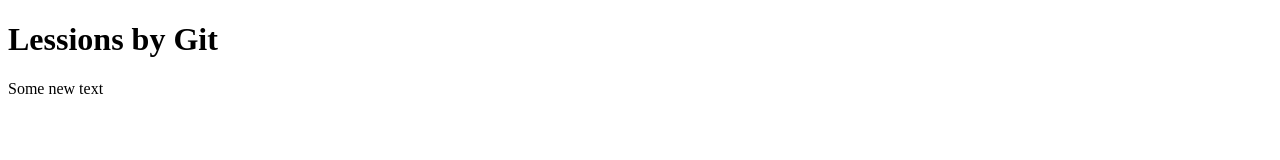
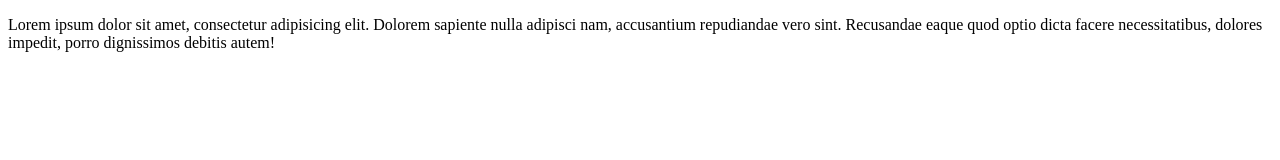
Before and after one commit to vinogradovnikita/site, a plain HTML site: page index.html in a window 1280 px wide. Drawn offline with Linux system fonts and the light colour scheme.

Commit message:
Third Commit

```diff
--- a/index.html
+++ b/index.html
@@ -7,9 +7,7 @@
 </head>
 <body>
 
-	<h1>Lessions by Git</h1>
-
-	<p>Some new text</p>
+	<p>Lorem ipsum dolor sit amet, consectetur adipisicing elit. Dolorem sapiente nulla adipisci nam, accusantium repudiandae vero sint. Recusandae eaque quod optio dicta facere necessitatibus, dolores impedit, porro dignissimos debitis autem!</p>
 
 </body>
 </html>
```
